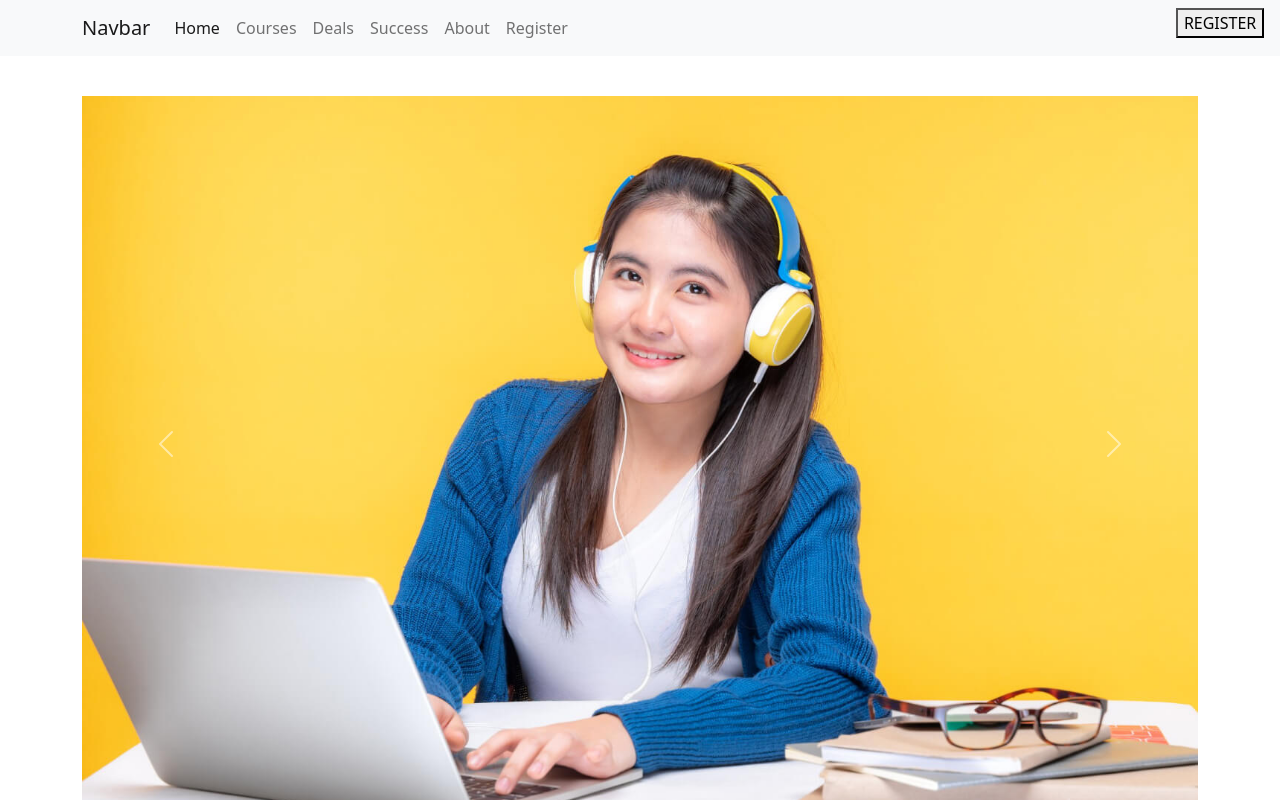
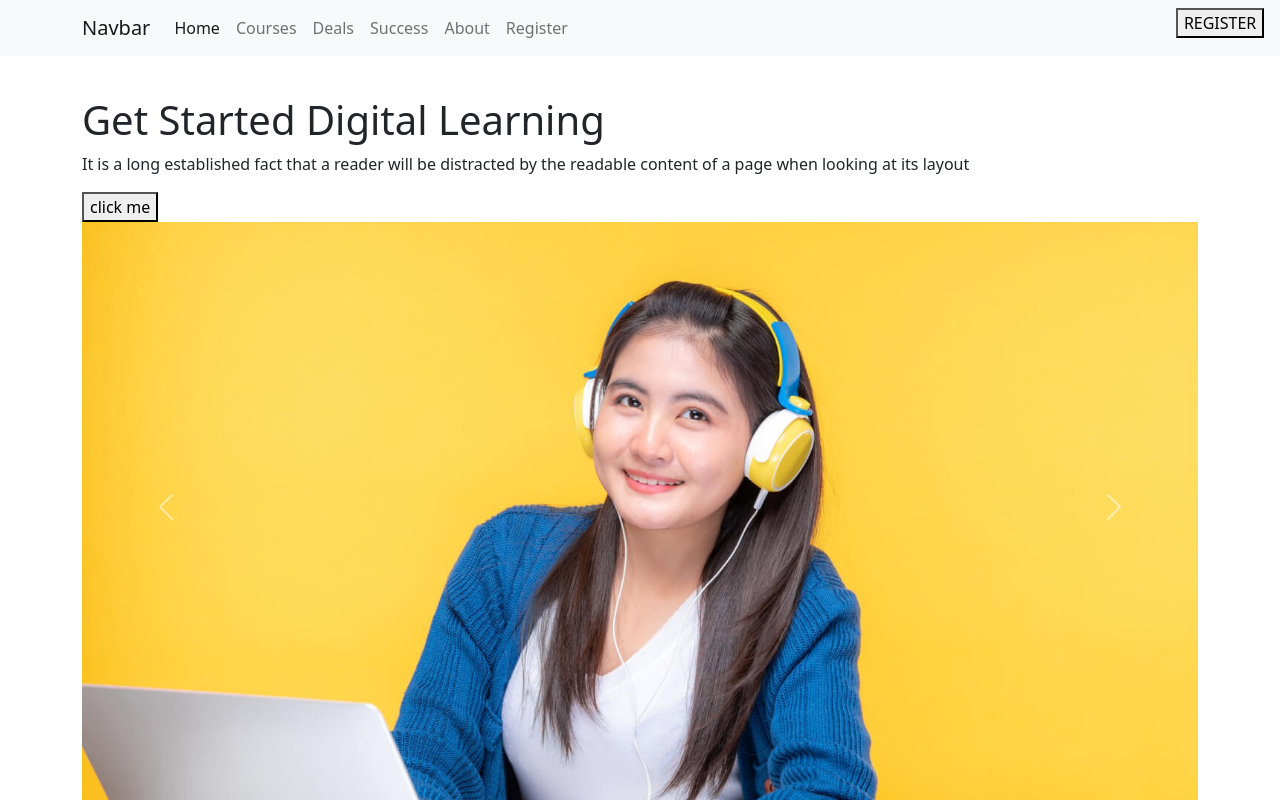
Before and after one commit to akhi780/E-Learning, a plain HTML site: page index.html in a window 1280 px wide. Both pictures are taken after a click on the link "Navbar". Shown: the top 800 px of the page. Drawn offline with nearby package versions, Linux system fonts and the light colour scheme.

Commit message:
commit 2

```diff
--- a/index.html
+++ b/index.html
@@ -74,9 +74,19 @@
 
           </div>
           <div class="carousel-item mt-5">
+            <h1>Get Started Digital
+              Learning</h1>
+              <p>It is a long established fact that a reader will be distracted by the readable
+                  content of a page when looking at its layout</p>
+                  <button>click me</button>
             <img src="images/cover/cover-2.jpg" class="d-block w-100" alt="...">
           </div>
           <div class="carousel-item mt-5">
+            <h1>Get Started Digital
+              Learning</h1>
+              <p>It is a long established fact that a reader will be distracted by the readable
+                  content of a page when looking at its layout</p>
+                  <button>click me</button>
             <img src="images/cover/cover-3.jpg" class="d-block w-100" alt="...">
           </div>
         </div>
```
